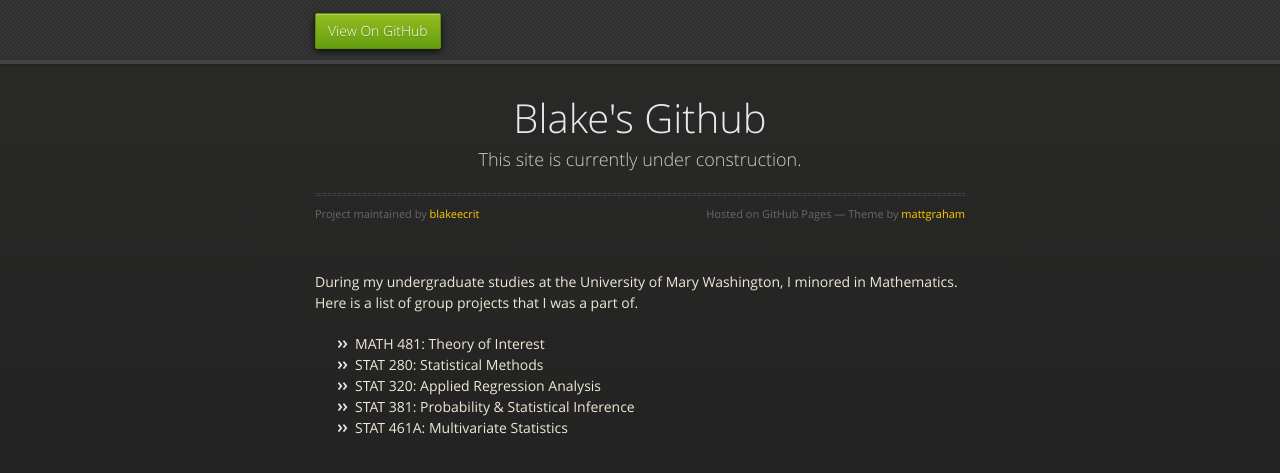
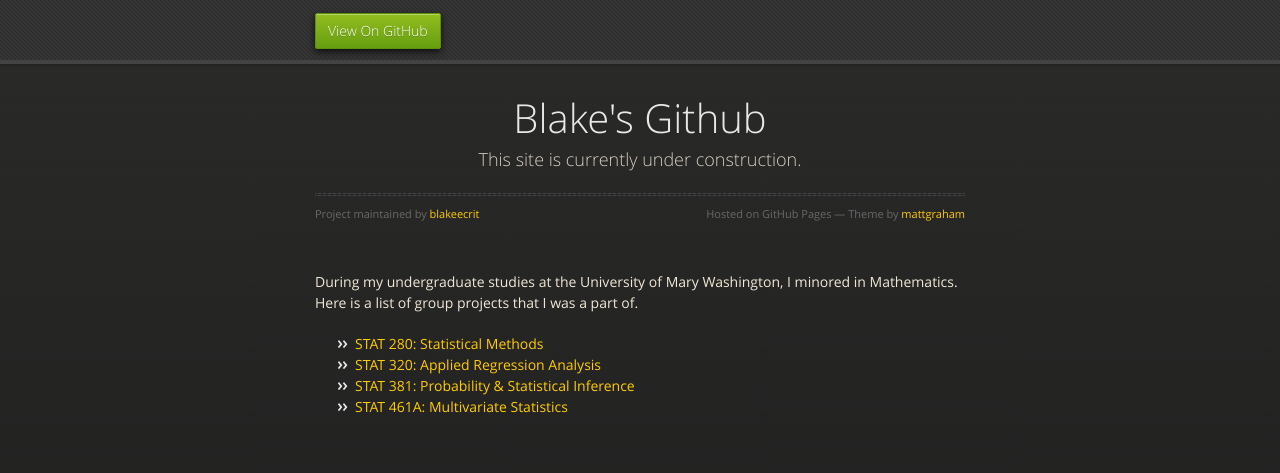
Before and after one commit to blakeecrit/bc.github.io, a Jekyll site: the page built from UMW/index.md, in a window 1280 px wide. Shown: the top 473 px of the page. Built offline with Jekyll 4.4.1, drawn with Linux system fonts in a browser that asks for light colours; our own code applies the rules of GitHub Pages for plain Markdown files.

Commit message:
Update index.md

```diff
--- a/UMW/index.md
+++ b/UMW/index.md
@@ -4,8 +4,7 @@ description: University of Mary Washington - 2016-2020
 ---
 
 During my undergraduate studies at the University of Mary Washington, I minored in Mathematics. Here is a list of group projects that I was a part of.
-- MATH 481: Theory of Interest
-- STAT 280: Statistical Methods
-- STAT 320: Applied Regression Analysis
-- STAT 381: Probability & Statistical Inference
-- STAT 461A: Multivariate Statistics
+- [STAT 280: Statistical Methods](/StatMethods/index.md)
+- [STAT 320: Applied Regression Analysis](/ARA/index.md)
+- [STAT 381: Probability & Statistical Inference](/PSI/index.md)
+- [STAT 461A: Multivariate Statistics](/MS/index.md)
```
